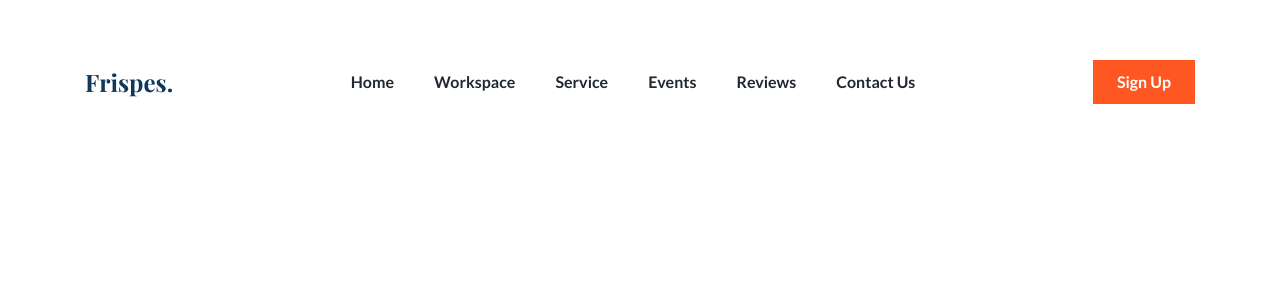
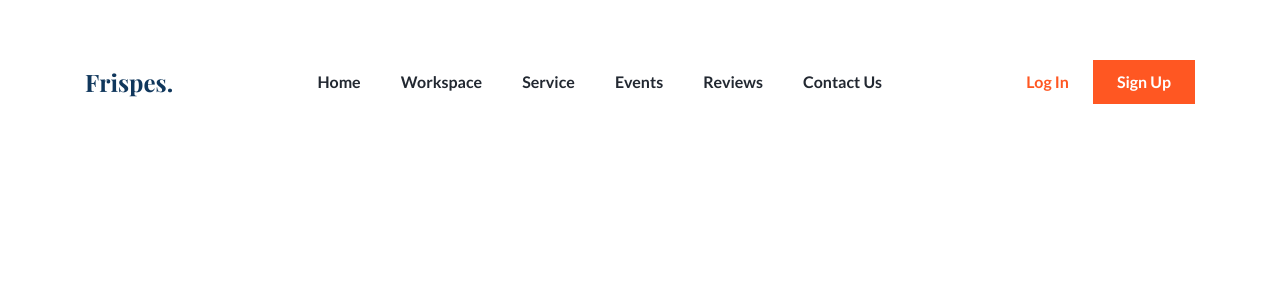
Before and after one commit to neharadialcode486/frispes, a React (Create React App) app: page / in a window 1280 px wide. Shown: the top 300 px of the page. Built offline with nearby package versions, Linux system fonts and the light colour scheme; a web font is replaced by a local one.

Commit message:
navbar update

```diff
--- a/src/components/common/Header.jsx
+++ b/src/components/common/Header.jsx
@@ -5,13 +5,13 @@ import PrimaryButton from './PrimaryButton';
 const Header = () => {
     const [open, setOpen] = useState(false);
     const ToggleOpen = () => {
-        if (window.innerWidth < 640) {
+        if (window.innerWidth < 1024) {
             setOpen((prevOpen) => !prevOpen);
         }
     };
     useEffect(() => {
         const handleOverflow = () => {
-            document.body.style.overflow = open && window.innerWidth < 640 ? "hidden" : "";
+            document.body.style.overflow = open && window.innerWidth < 1024 ? "hidden" : "";
         };
         handleOverflow();
         window.addEventListener("resize", handleOverflow);
@@ -24,18 +24,25 @@ const Header = () => {
             <div className="container">
                 <nav className="flex items-center justify-between">
                     <a href="/" className="w-fit relative z-10 text-deep-blue font-playFair font-bold text-2xl">Frispes.</a>
-                    <div className={`${open ? "left-0 bg-white" : "-left-full"} flex items-center z-10 sm:bg-transparent absolute flex-col w-full h-screen top-0 sm:relative sm:bg-none sm:flex-row gap-10 sm:h-fit sm:w-fit sm:left-auto transition_slow`}>
+                    <div className={`${open ? "left-0 bg-white" : "-left-full"} flex items-center justify-center z-[90] lg:bg-transparent absolute flex-col w-full h-screen top-0 lg:relative lg:bg-none lg:flex-row gap-7 lg:gap-10 lg:h-fit lg:w-fit lg:left-auto transition_slow`}>
                         {HEADER_DATA.map((i, index) => (
                             <a key={index} href={i.url} aria-label={i.heading} onClick={ToggleOpen} className="text-off-black font-lato font-bold text-base leading-7 hover:text-off-orange transition_slow w-fit relative after:absolute after:duration-300 after:ease-linear after:-bottom-[3px] after:left-1/2 after:-translate-x-1/2 after:bg-off-orange after:w-0 after:h-[3px] after:rounded-xl hover:after:w-full">
                                 {i.heading}
                             </a>
                         ))}
+                        <button className='text-off-orange transition_slow sm:hidden hover:text-deep-blue font-lato font-bold text-base leading-5'>Log In</button>
+                        <PrimaryButton className='py-3 text-base leading-5 px-6 sm:hidden' text="Sign Up" />
                     </div>
-                    <div className="flex items-center">
-                        <PrimaryButton className='py-3 text-base leading-5 px-6' text="Sign Up" />
-                    </div>
-                    <div role="button" aria-label="menu icon" aria-expanded={open} onClick={ToggleOpen} className={`${open ? "shadow-5xl h-6" : ""} w-6 h-4 rounded-full relative sm:hidden flex z-20 cursor-pointer transition_slow`}>
-
+                    <div className="flex gap-6 items-center">
+                        <div className="flex items-center gap-6">
+                            <button className='text-off-orange transition_slow hidden sm:block hover:text-deep-blue font-lato font-bold text-base leading-5'>Log In</button>
+                            <PrimaryButton className='py-3 text-base leading-5 px-6 hidden sm:block' text="Sign Up" />
+                        </div>
+                        <div role="button" aria-label="menu icon" aria-expanded={open} onClick={ToggleOpen} className="w-7 h-5 rounded-full relative lg:hidden flex z-[100] cursor-pointer transition_slow">
+                            {[...Array(3)].map((_, index) => (
+                                <span key={index} className={`left-0 absolute transition_slow bg-off-black h-1 rounded w-full ${index === 0 && open ? "top-1/2 -translate-y-1/2 rotate-45" : index === 0 ? "top-0" : ""} ${index === 1 && open ? "!-left-full opacity-0 top-1/2 -translate-y-1/2" : index === 1 ? "top-1/2 -translate-y-1/2" : ""} ${index === 2 && open ? "top-1/2 -translate-y-1/2 -rotate-45" : "bottom-0"}`}></span>
+                            ))}
+                        </div>
                     </div>
                 </nav>
             </div>
```
